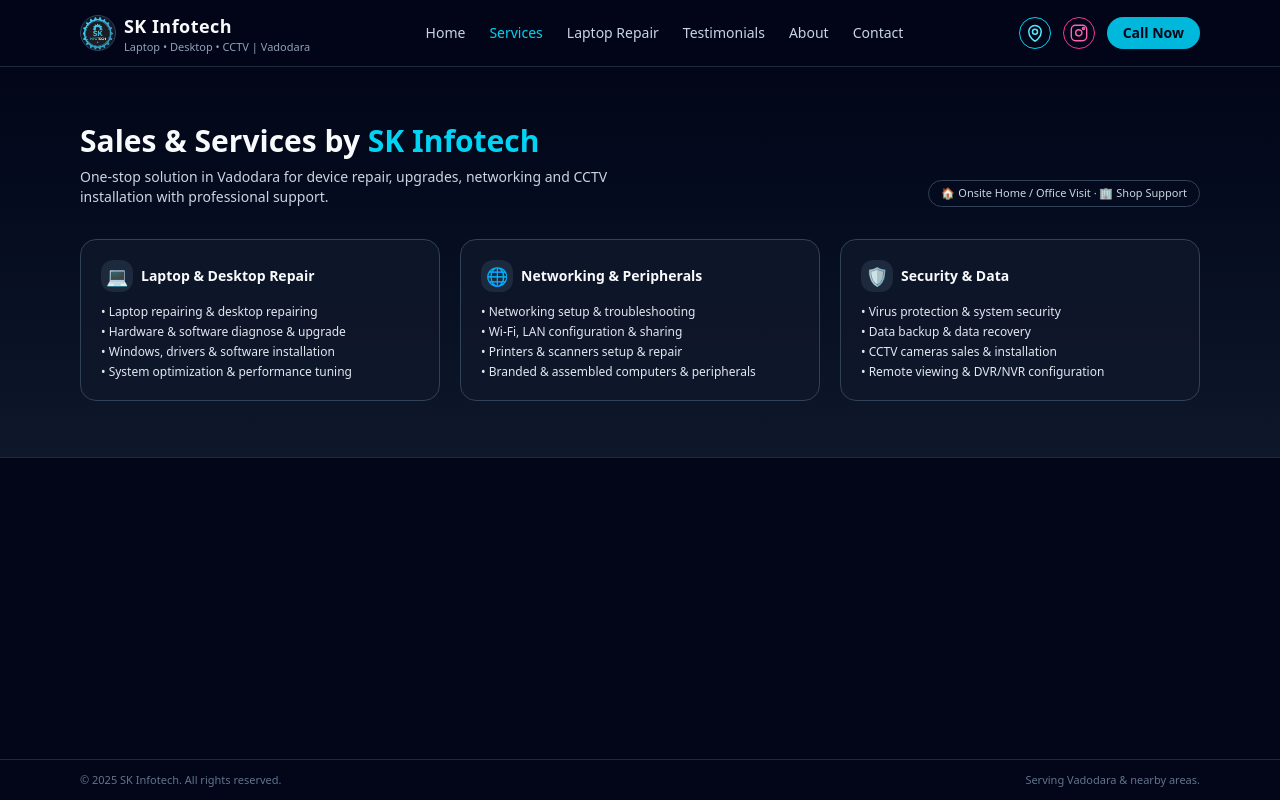
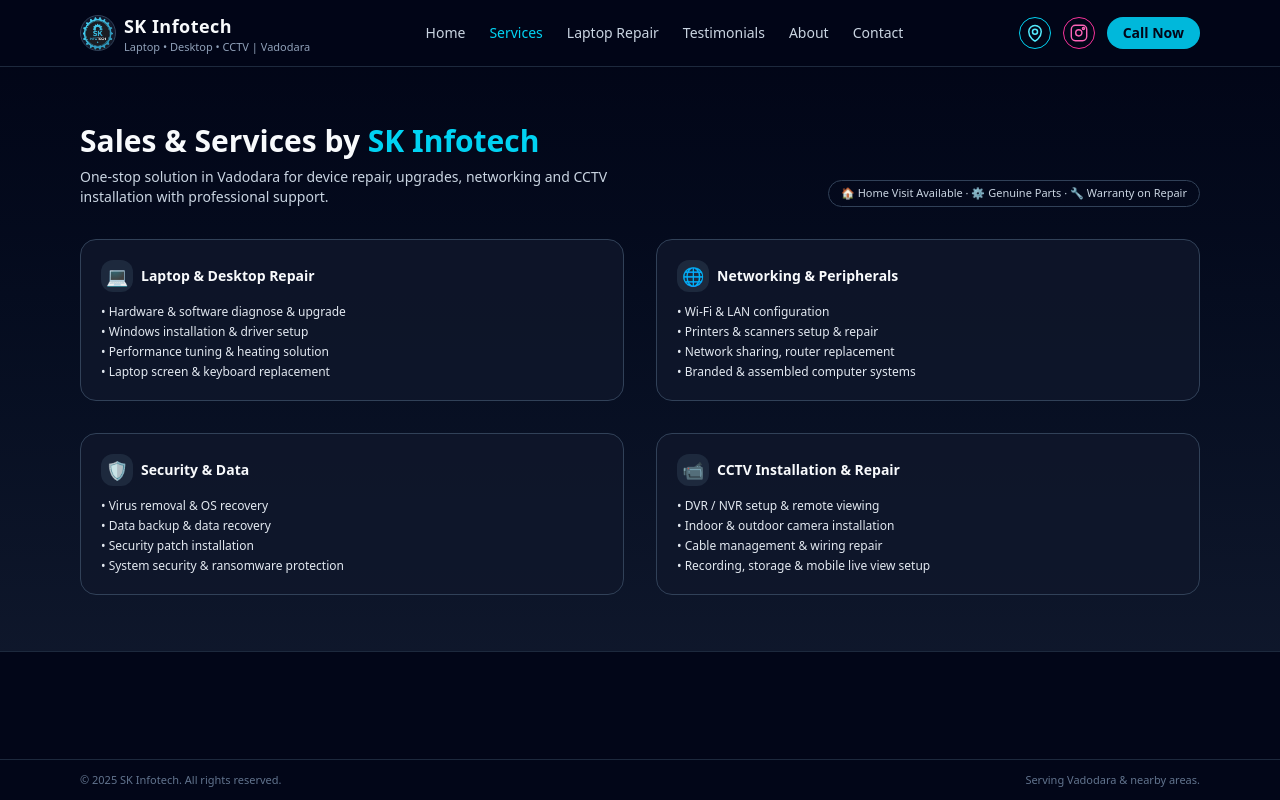
Before and after one commit to dev261004/skinfotech, a React (Vite) app: page /services in a window 1280 px wide. Built offline with nearby package versions, Linux system fonts and the light colour scheme.

Commit message:
Update services offered on ServicesPage

```diff
--- a/src/pages/ServicesPage.tsx
+++ b/src/pages/ServicesPage.tsx
@@ -16,41 +16,58 @@
               networking and CCTV installation with professional support.
             </p>
           </div>
+
           <span className="inline-flex items-center gap-2 rounded-full border border-slate-700 px-3 py-1 text-[11px] text-slate-300">
-            🏠 Onsite Home / Office Visit · 🏢 Shop Support
+            🏠 Home Visit Available · ⚙️ Genuine Parts · 🔧 Warranty on Repair
           </span>
         </div>
 
-        <div className="grid md:grid-cols-3 gap-5">
+        {/* Services grid (2 x 2 layout) */}
+        <div className="grid grid-cols-1 md:grid-cols-2 gap-6 lg:gap-8">
           <ServiceCard
             title="Laptop & Desktop Repair"
             icon="💻"
             items={[
-              "Laptop repairing & desktop repairing",
               "Hardware & software diagnose & upgrade",
-              "Windows, drivers & software installation",
-              "System optimization & performance tuning",
+              "Windows installation & driver setup",
+              "Performance tuning & heating solution",
+              "Laptop screen & keyboard replacement",
             ]}
+            link="/laptop-repair"
           />
+
           <ServiceCard
             title="Networking & Peripherals"
             icon="🌐"
             items={[
-              "Networking setup & troubleshooting",
-              "Wi-Fi, LAN configuration & sharing",
+              "Wi-Fi & LAN configuration",
               "Printers & scanners setup & repair",
-              "Branded & assembled computers & peripherals",
+              "Network sharing, router replacement",
+              "Branded & assembled computer systems",
             ]}
           />
+
           <ServiceCard
             title="Security & Data"
             icon="🛡️"
             items={[
-              "Virus protection & system security",
+              "Virus removal & OS recovery",
               "Data backup & data recovery",
-              "CCTV cameras sales & installation",
-              "Remote viewing & DVR/NVR configuration",
+              "Security patch installation",
+              "System security & ransomware protection",
             ]}
+          />
+
+          <ServiceCard
+            title="CCTV Installation & Repair"
+            icon="📹"
+            items={[
+              "DVR / NVR setup & remote viewing",
+              "Indoor & outdoor camera installation",
+              "Cable management & wiring repair",
+              "Recording, storage & mobile live view setup",
+            ]}
+            link="/cctv-repair"
           />
         </div>
       </div>
```
